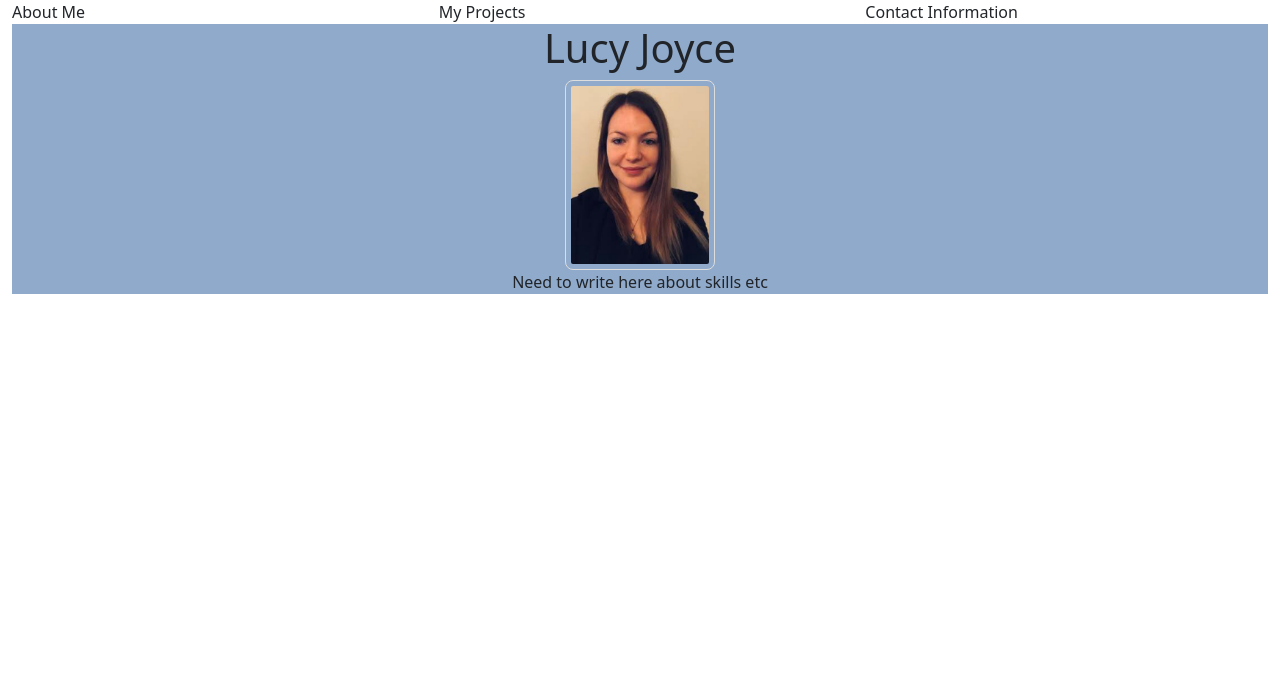
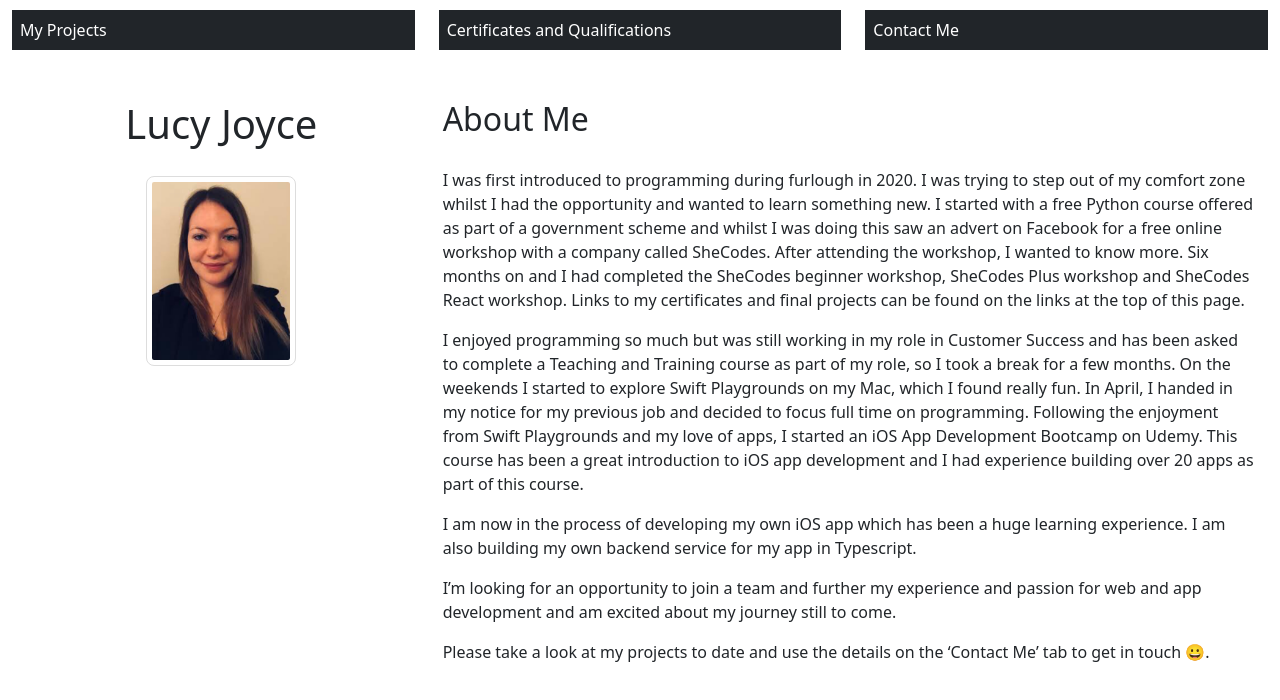
Before and after one commit to lucyjdev/portfolio-website, a React (Create React App) app: page / in a window 1280 px wide. Shown: the top 700 px of the page. Built offline with nearby package versions, Linux system fonts and the light colour scheme.

Commit message:
Amend layout and styling

```diff
--- a/src/App.css
+++ b/src/App.css
@@ -1,13 +1,28 @@
+.NavigationItems {
+  /* background-color: #90AACB; */
+  margin-top: 10px;
+}
+
+.Name {
+  margin-top: 50px;
+}
+
 .PersonalInfo {
   text-align: center;
-  background-color: #90AACB;
-  width: 100%;
-  height: 100%;
+  /* background-color: #90AACB; */
+
 }
 
 .Photo {
   border: 1px solid #DDD;
   border-radius: 8px;
   padding: 5px;
-  width: 150px;
+  margin-bottom: 20px;
+  margin-top: 20px;
+ width: 150px;
 }
+
+.About {
+  margin-top: 50px;
+  margin-bottom: 30px;
+}
--- a/src/App.tsx
+++ b/src/App.tsx
@@ -6,15 +6,71 @@ import profileImage from "./lucy.png";
 function App() {
   return (
     <div className="container-fluid">
-      <div className="row">
-        <div className="col">About Me</div>
-        <div className="col">My Projects</div>
-        <div className="col">Contact Information</div>
+      <div className="NavigationItems">
+        <div className="row">
+          <div className="col">
+            <div className="d-block p-2 bg-dark text-white">My Projects</div>
+          </div>
+          <div className="col">
+            <div className="d-block p-2 bg-dark text-white">
+              Certificates and Qualifications
+            </div>
+          </div>
+          <div className="col">
+            <div className="d-block p-2 bg-dark text-white">Contact Me</div>
+          </div>
+        </div>
       </div>
-      <div className="PersonalInfo">
-        <h1>Lucy Joyce</h1>
-        <img className="Photo" src={profileImage} alt="Lucy Joyce" />
-        <p>Need to write here about skills etc</p>
+      <div className="container-fluid">
+        <div className="row">
+          <div className="col-4">
+            <div className="PersonalInfo">
+              <h1 className="Name">Lucy Joyce</h1>
+              <img className="Photo" src={profileImage} alt="Lucy Joyce" />
+            </div>
+          </div>
+          <div className="col-8">
+            <h2 className="About">About Me</h2>
+            <p>
+              I was first introduced to programming during furlough in 2020. I
+              was trying to step out of my comfort zone whilst I had the
+              opportunity and wanted to learn something new. I started with a
+              free Python course offered as part of a government scheme and
+              whilst I was doing this saw an advert on Facebook for a free
+              online workshop with a company called SheCodes. After attending
+              the workshop, I wanted to know more. Six months on and I had
+              completed the SheCodes beginner workshop, SheCodes Plus workshop
+              and SheCodes React workshop. Links to my certificates and final
+              projects can be found on the links at the top of this page.
+            </p>
+            <p>
+              I enjoyed programming so much but was still working in my role in
+              Customer Success and has been asked to complete a Teaching and
+              Training course as part of my role, so I took a break for a few
+              months. On the weekends I started to explore Swift Playgrounds on
+              my Mac, which I found really fun. In April, I handed in my notice
+              for my previous job and decided to focus full time on programming.
+              Following the enjoyment from Swift Playgrounds and my love of
+              apps, I started an iOS App Development Bootcamp on Udemy. This
+              course has been a great introduction to iOS app development and I
+              had experience building over 20 apps as part of this course.
+            </p>
+            <p>
+              I am now in the process of developing my own iOS app which has
+              been a huge learning experience. I am also building my own backend
+              service for my app in Typescript.
+            </p>
+            <p>
+              I’m looking for an opportunity to join a team and further my
+              experience and passion for web and app development and am excited
+              about my journey still to come.
+            </p>
+            <p>
+              Please take a look at my projects to date and use the details on
+              the ‘Contact Me’ tab to get in touch 😀.
+            </p>
+          </div>
+        </div>
       </div>
     </div>
   );
```
